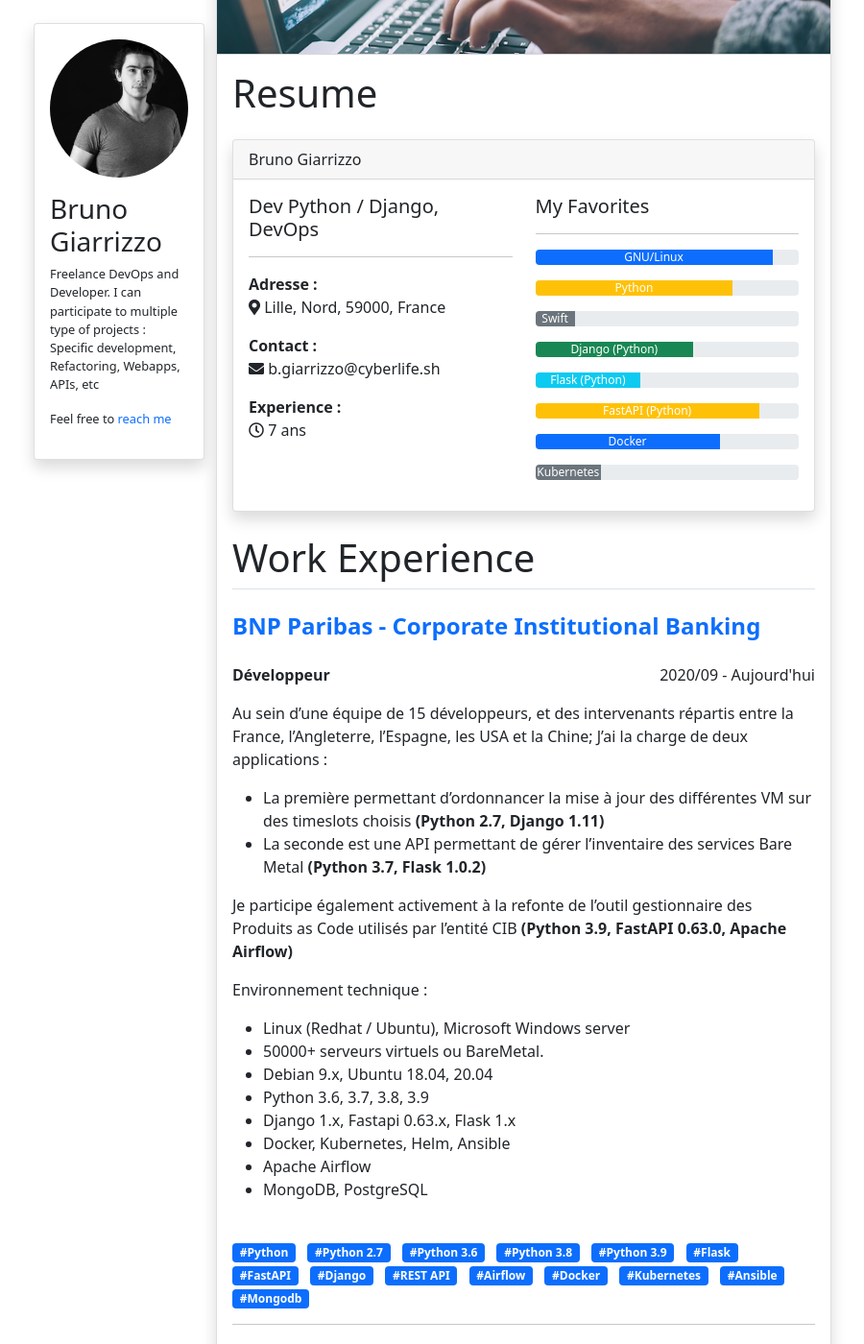
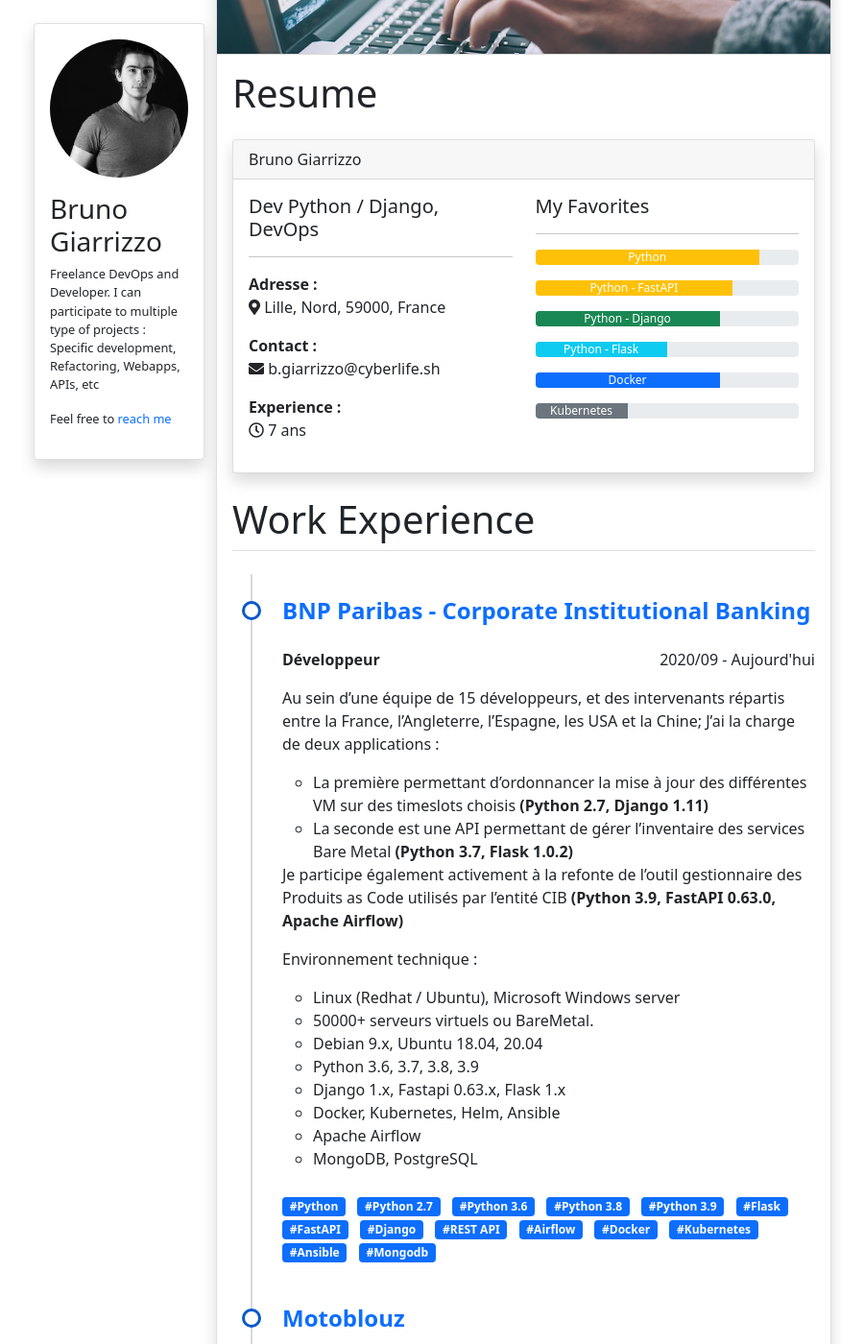
Before and after one commit to bgiarrizzo/website-giarrizzo-bruno, a Jekyll site: the page built from pages/resume.html, in a window 1280 px wide and 1400 px high, scrolled down 217 px. Shown: the whole window at 96% size, without its empty margins (47-947 px from the left). Built offline with Jekyll 4.4.1, drawn with Linux system fonts in a browser that asks for light colours; nearby versions of some CDN libraries.

Commit message:
update resume

```diff
--- a/assets/css/main.css
+++ b/assets/css/main.css
@@ -46,3 +46,36 @@ a {
   width: 100%;
   object-fit: cover;
 }
+
+
+ul.timeline {
+  list-style-type: none;
+  position: relative;
+}
+ul.timeline:before {
+  content: ' ';
+  background: #d4d9df;
+  display: inline-block;
+  position: absolute;
+  left: 19px;
+  width: 2px;
+  height: 100%;
+  z-index: 400;
+}
+ul.timeline > li {
+  margin: 20px 0;
+  padding-left: 20px;
+}
+ul.timeline > li:before {
+  content: ' ';
+  background: white;
+  display: inline-block;
+  position: absolute;
+  border-radius: 50%;
+  border: 3px solid #0a58ca;
+  left: 10px;
+  margin-top: 4px;
+  width: 20px;
+  height: 20px;
+  z-index: 400;
+}
--- a/pages/resume.html
+++ b/pages/resume.html
@@ -29,14 +29,13 @@ cover: "images/pages/resume/cover.png"
         <div class="col-12 col-sm-12 col-md-12 col-lg-6">
             <h2 class="h5">My Favorites</h2>
             <hr />
-            <div class="progress mb-3"><div aria-valuemax="90" aria-valuemin="0" aria-valuenow="90" class="progress-bar bg-primary" role="progressbar" style="width: 90%">GNU/Linux</div></div>
-            <div class="progress mb-3"><div aria-valuemax="75" aria-valuemin="0" aria-valuenow="75" class="progress-bar bg-warning" role="progressbar" style="width: 75%">Python</div></div>
-            <div class="progress mb-3"><div aria-valuemax="90" aria-valuemin="0" aria-valuenow="15" class="progress-bar bg-secondary" role="progressbar" style="width: 15%">Swift</div></div>
-            <div class="progress mb-3"><div aria-valuemax="70" aria-valuemin="0" aria-valuenow="60" class="progress-bar bg-success" role="progressbar" style="width: 60%">Django (Python)</div></div>
-            <div class="progress mb-3"><div aria-valuemax="50" aria-valuemin="0" aria-valuenow="40" class="progress-bar bg-info" role="progressbar" style="width: 40%">Flask (Python)</div></div>
-            <div class="progress mb-3"><div aria-valuemax="85" aria-valuemin="0" aria-valuenow="85" class="progress-bar bg-warning" role="progressbar" style="width: 85%">FastAPI (Python)</div></div>
+            <div class="progress mb-3"><div aria-valuemax="85" aria-valuemin="0" aria-valuenow="85" class="progress-bar bg-warning" role="progressbar" style="width: 85%">Python</div></div>
+            <div class="progress mb-3"><div aria-valuemax="75" aria-valuemin="0" aria-valuenow="75" class="progress-bar bg-warning" role="progressbar" style="width: 75%">Python - FastAPI</div></div>
+            <div class="progress mb-3"><div aria-valuemax="70" aria-valuemin="0" aria-valuenow="70" class="progress-bar bg-success" role="progressbar" style="width: 70%">Python - Django</div></div>
+            <div class="progress mb-3"><div aria-valuemax="50" aria-valuemin="0" aria-valuenow="50" class="progress-bar bg-info" role="progressbar" style="width: 50%">Python - Flask</div></div>
+
             <div class="progress mb-3"><div aria-valuemax="70" aria-valuemin="0" aria-valuenow="70" class="progress-bar bg-primary" role="progressbar" style="width: 70%">Docker</div></div>
-            <div class="progress mb-3"><div aria-valuemax="25" aria-valuemin="0" aria-valuenow="25" class="progress-bar bg-secondary" role="progressbar" style="width: 25%">Kubernetes</div></div>
+            <div class="progress mb-3"><div aria-valuemax="35" aria-valuemin="0" aria-valuenow="35" class="progress-bar bg-secondary" role="progressbar" style="width: 35%">Kubernetes</div></div>
         </div>
     </div>
 </div>
@@ -44,8 +43,10 @@ cover: "images/pages/resume/cover.png"
 <h1 class="border-bottom pb-2 mb-4">Work Experience</h1>
 
     {% assign resume_jobs = site.resume | sort: 'start_date' | reverse %}
+    <ul class="timeline">
         {% for resume_job in resume_jobs %}
             {% if resume_job.type == "experience" %}
+                <li class="pt-4">
                     <div class="row">
                         <div class="col-12">
                             <p class="h4">
@@ -61,6 +62,7 @@ cover: "images/pages/resume/cover.png"
                         <div class="col-12">
                             {{ resume_job.content }}
                         </div>
+                        {% if resume_job.tags %}
                         <div class="col-12 mt-4">
                             <ul class="list-inline mb-0">
                                 {% for tag in resume_job.tags %}
@@ -68,10 +70,12 @@ cover: "images/pages/resume/cover.png"
                                 {% endfor %}
                             </ul>
                         </div>
+                        {% endif %}
                     </div>
-            <hr />
+                </li>
             {% endif %}
         {% endfor %}
+    </ul>
 
 {% comment %} <h1 class="border-bottom pb-2 mb-4">Portfolio</h1>
 
```
Also changed, not shown: _resume/experience/1-mairie-denain.md (+0 -1 lines), _resume/experience/3-decathlon.md (+0 -1 lines), _resume/experience/4-altima.md (+0 -1 lines). Lines whose indentation alone changed are shown as unchanged.
